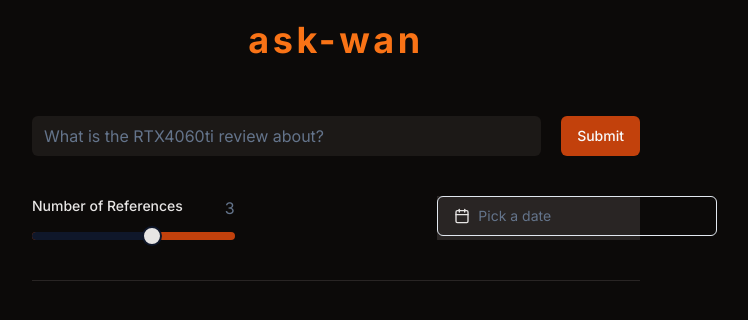
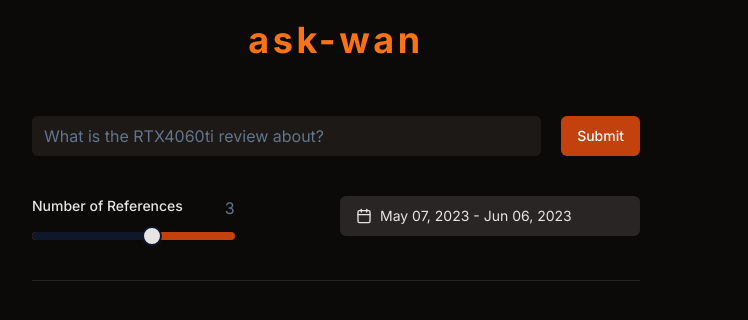
Before and after one commit to rkaahean/ask-ltt-wan, a Next.js app in the folder site/: page / in a window 1280 px wide. Shown: the top 320 px of the page, without its empty margins (304-1052 px from the left). Built offline with nearby package versions, Linux system fonts and the light colour scheme.

Commit message:
date picker

```diff
--- a/site/app/page.tsx
+++ b/site/app/page.tsx
@@ -1,5 +1,5 @@
 // import pgvector from 'pgvector/utils'
-import { Search } from "@/components/Search";
+import { Search, SearchQuery } from "@/components/Search";
 import { Prisma, PrismaClient } from "@prisma/client";
 import classNames from "classnames";
 import { Configuration, OpenAIApi } from "openai";
@@ -61,7 +61,7 @@
 
 export const getNearestNeighbors = async (
   embedding: number[],
-  similarity: number
+  params: SearchQuery
 ): Promise<Neighbour[]> => {
   const neighbors: Neighbour[] = await prisma.$queryRaw`
     SELECT
@@ -77,7 +77,10 @@
       docs
       left join videos
         on docs.video_url = videos.url
-    ORDER BY 1 - (embedding <=> ${embedding}::vector) DESC LIMIT ${similarity}
+    WHERE
+      videos.video_uploaded_at >= TO_DATE(${params.date.from}, 'YYYY-MM-DD')
+      AND videos.video_uploaded_at <= TO_DATE(${params.date.to}, 'YYYY-MM-DD')
+    ORDER BY 1 - (embedding <=> ${embedding}::vector) DESC LIMIT ${params.similarity}
   `;
   return neighbors;
 };
--- a/site/app/search/route.ts
+++ b/site/app/search/route.ts
@@ -13,10 +13,7 @@
     const embedding = (await getEmbedding(query.query)) as number[];
     // get nearest neighbors
     console.log("Getting neighbours...");
-    let nearestNeighbors = await getNearestNeighbors(
-      embedding,
-      query.similarity
-    );
+    let nearestNeighbors = await getNearestNeighbors(embedding, query);
     // get more context around the lines just recevied
     console.log("Getting additional neighbours...");
     // nearestNeighbors = await getAdditionalNeighbours(nearestNeighbors);
--- a/site/components/Search.tsx
+++ b/site/components/Search.tsx
@@ -2,7 +2,6 @@
 
 import { cn } from "@/lib/utils";
 import { Calendar as CalendarIcon } from "lucide-react";
-import { format } from "path";
 import { useState } from "react";
 import { Button } from "./ui/button";
 import { Calendar } from "./ui/calendar";
@@ -18,6 +17,8 @@
 import { Popover, PopoverContent, PopoverTrigger } from "./ui/popover";
 import { Separator } from "./ui/separator";
 import { Slider } from "./ui/slider";
+import { DateRange } from "react-day-picker";
+import { add, addDays, format } from "date-fns";
 
 interface SearchResults {
   summary?: string;
@@ -36,6 +37,10 @@
   query: string;
   similarity: number;
   explainability: number;
+  date: {
+    from: Date;
+    to: Date;
+  };
 }
 
 export const Search = () => {
@@ -43,6 +48,10 @@
     query: "",
     similarity: 3,
     explainability: 1,
+    date: {
+      from: addDays(new Date(), -30),
+      to: new Date(),
+    },
   });
   const [results, setResults] = useState<SearchResults>({});
 
@@ -80,13 +89,14 @@
   setSearchParams: any;
   handleSearchQuery: any;
 }) => {
-  const [date, setDate] = useState<Date>();
-
   return (
     <div className="flex flex-col w-full mb-10 gap-10 text-stone-200">
-      <div className="flex flex-row w-full items-center justify-center space-x-5">
+      <div className="flex flex-row w-full items-center justify-between space-x-5">
         <Input
-          className="bg-stone-900 w-full focus-visible:ring-1 focus-visible:ring-blue-400 text-xs sm:text-base"
+          className={cn(
+            "bg-stone-900 w-full focus-visible:ring-1 focus-visible:ring-orange-900 text-xs sm:text-base",
+            "text-stone-500"
+          )}
           value={searchParams.query}
           onChange={(e) =>
             setSearchParams({ ...searchParams, query: e.target.value })
@@ -122,7 +132,7 @@
               max={5}
               step={1}
               className="mr-2"
-              aria-aria-label="Reference count"
+              aria-label="Reference count"
               onValueChange={(e) =>
                 setSearchParams({
                   ...searchParams,
@@ -133,26 +143,50 @@
           </div>
         </div>
         {/* video selector */}
-        <div className="w-1/3 ml-2 text-xs sm:text-base text-stone-200 bg-stone-800">
+        <div className={cn("ml-2 text-xs sm:text-base")}>
           <Popover>
             <PopoverTrigger asChild>
               <Button
+                id="date"
                 variant={"outline"}
                 className={cn(
-                  "w-[280px] justify-start text-left font-normal text-stone-200",
-                  !date && "text-muted-foreground"
+                  "w-[300px] justify-start text-left font-normal",
+                  !searchParams.date && "text-muted-foreground",
+                  "bg-stone-800 hover:bg-stone-900 border-none hover:text-stone-200"
                 )}
               >
-                <CalendarIcon className="mr-2 h-4 w-4 text-stone-200" />
-                {date ? format(date, "PPP") : <span>Pick a date</span>}
+                <CalendarIcon className="mr-2 h-4 w-4" />
+                {searchParams?.date.from ? (
+                  searchParams.date.to ? (
+                    <>
+                      {format(searchParams.date.from, "LLL dd, y")} -{" "}
+                      {format(searchParams.date.to, "LLL dd, y")}
+                    </>
+                  ) : (
+                    format(searchParams.date.from, "LLL dd, y")
+                  )
+                ) : (
+                  <span>Pick a date</span>
+                )}
               </Button>
             </PopoverTrigger>
-            <PopoverContent className="w-auto p-0">
+            <PopoverContent className="w-auto p-0" align="start">
               <Calendar
-                mode="single"
-                selected={date}
-                onSelect={setDate}
                 initialFocus
+                mode="range"
+                defaultMonth={searchParams?.date.from}
+                selected={searchParams.date}
+                onSelect={(date) => {
+                  console.log("Setting date...", date);
+                  setSearchParams({
+                    ...searchParams,
+                    date: {
+                      from: date?.from,
+                      to: date?.to,
+                    },
+                  });
+                }}
+                numberOfMonths={2}
               />
             </PopoverContent>
           </Popover>
```
Also changed, not shown: site/components/ui/popover.tsx (+9 -9 lines), 1 other file (tests, documents, lock files or other folders).
